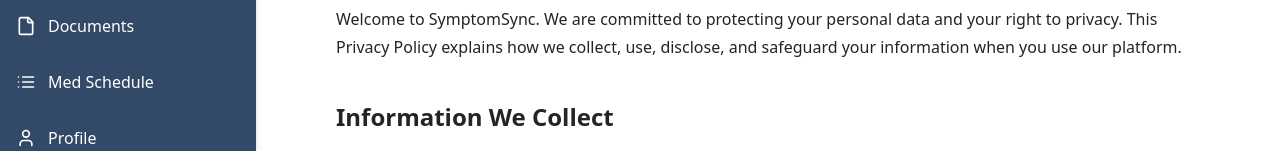
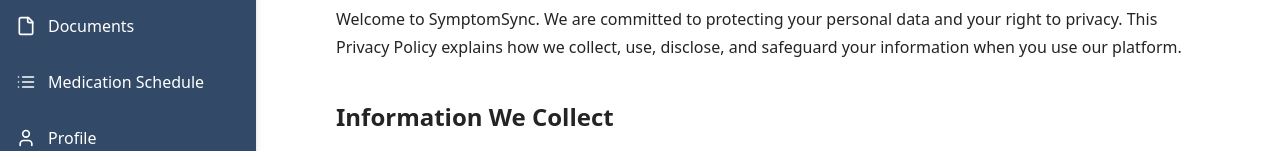
Before and after one commit to hoangsonww/SymptomSync-Health-App, a Next.js app in the folder web/: page /privacy in a window 1280 px wide. Shown: the part 243-394 px from the top of the page. Built offline with nearby package versions, Linux system fonts and the light colour scheme; no server answers.

Commit message:
renamed medication schedule!

```diff
--- a/web/components/NavBar.tsx
+++ b/web/components/NavBar.tsx
@@ -186,7 +186,7 @@
             <NavItem
               href="/reminder"
               icon={<List className="w-5 h-5" />}
-              label="Med Schedule"
+              label="Medication Schedule"
               isExpanded={isExpanded}
             />
             <NavItem
```
